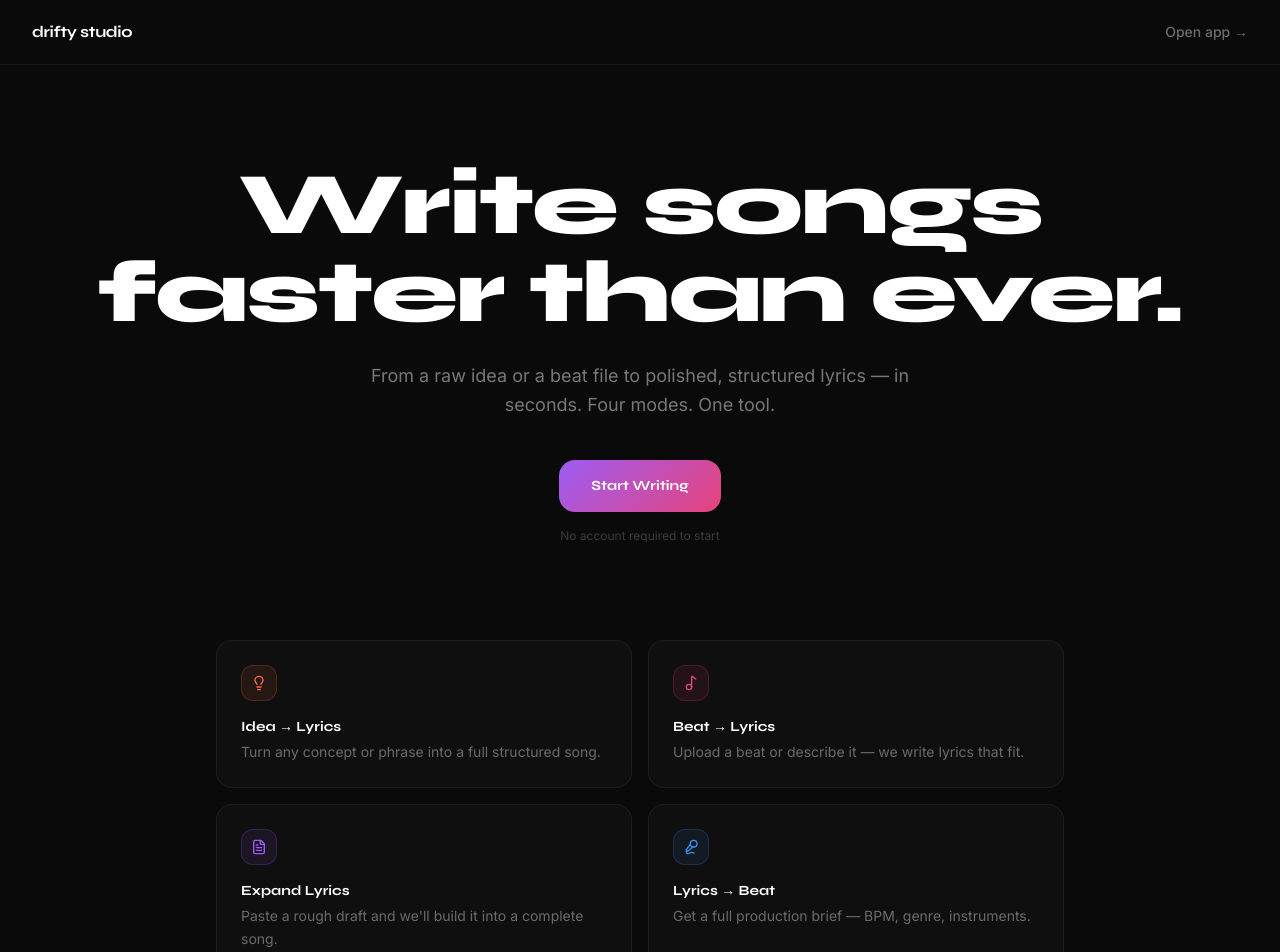
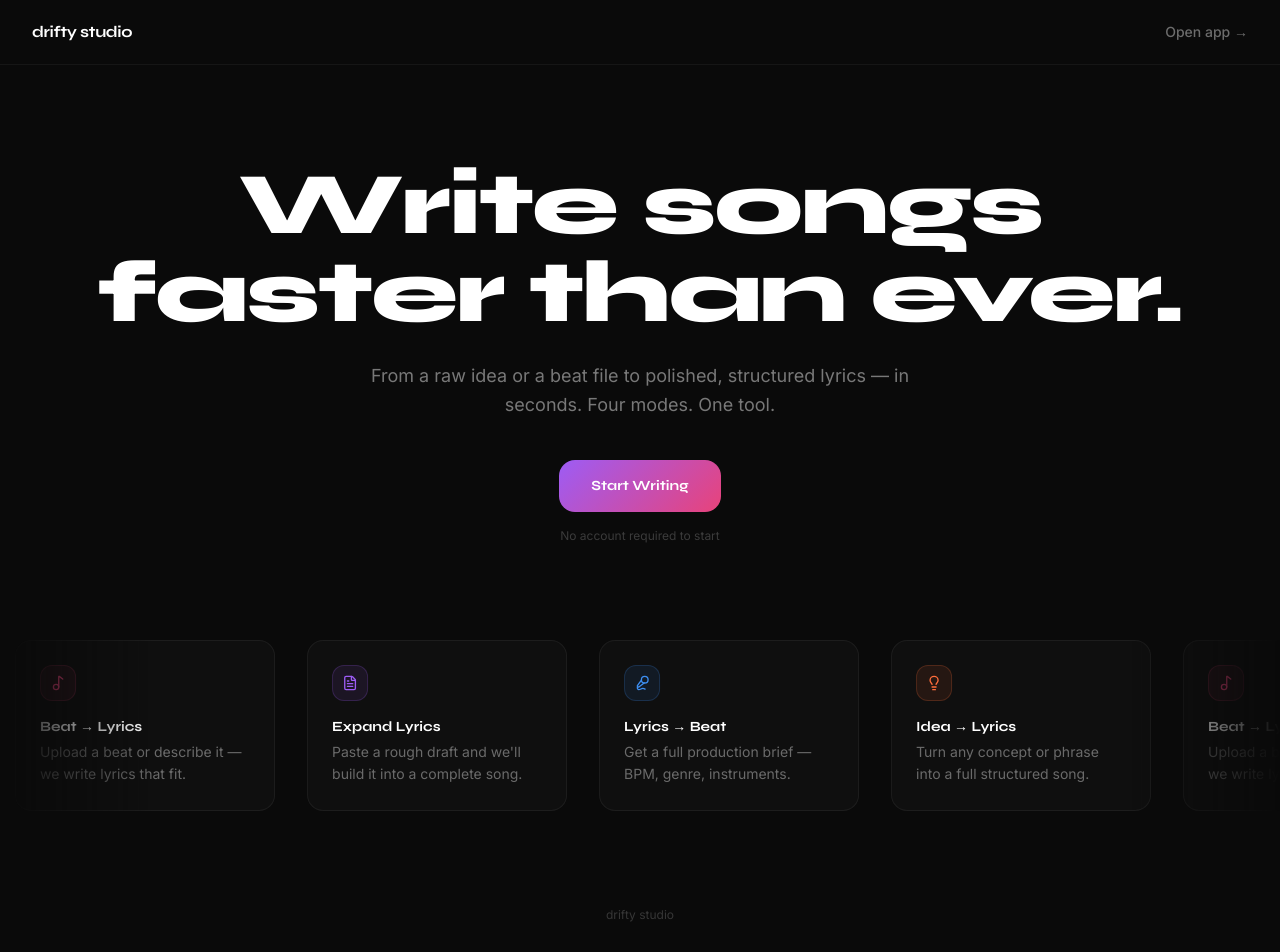
Before and after one commit to say3u/ghost-songwriter, a Next.js app: page / in a window 1280 px wide. Shown: the top 952 px of the page. Built offline with nearby package versions, Linux system fonts and the light colour scheme.

Commit message:
Replace feature grid with infinite horizontal marquee

```diff
--- a/app/globals.css
+++ b/app/globals.css
@@ -46,3 +46,19 @@
   to   { opacity: 1; transform: translateY(0); }
 }
 .fade-up { animation: fadeUp 0.3s ease forwards; }
+
+@keyframes marquee {
+  from { transform: translateX(0); }
+  to   { transform: translateX(-50%); }
+}
+.marquee-track {
+  display: flex;
+  width: max-content;
+  animation: marquee 22s linear infinite;
+}
+.marquee-track:hover { animation-play-state: paused; }
+.marquee-wrap {
+  overflow: hidden;
+  mask-image: linear-gradient(to right, transparent, black 12%, black 88%, transparent);
+  -webkit-mask-image: linear-gradient(to right, transparent, black 12%, black 88%, transparent);
+}
--- a/app/page.tsx
+++ b/app/page.tsx
@@ -56,14 +56,19 @@
         </p>
       </section>
 
-      {/* Feature grid */}
-      <section className="px-6 pb-24 max-w-4xl mx-auto w-full">
-        <div className="grid grid-cols-1 sm:grid-cols-2 gap-4">
-          {FEATURES.map(({ icon: Icon, label, desc, color }) => (
+      {/* Feature marquee */}
+      <section className="pb-24 w-full marquee-wrap">
+        <div className="marquee-track gap-4 px-4">
+          {[...FEATURES, ...FEATURES].map(({ icon: Icon, label, desc, color }, i) => (
             <div
-              key={label}
-              className="rounded-2xl p-6 transition-all"
-              style={{ background: "#0f0f0f", border: "1px solid rgba(255,255,255,0.06)" }}
+              key={i}
+              className="rounded-2xl p-6 flex-none"
+              style={{
+                width: 260,
+                background: "#0f0f0f",
+                border: "1px solid rgba(255,255,255,0.06)",
+                marginRight: "1rem",
+              }}
             >
               <div
                 className="w-9 h-9 rounded-xl flex items-center justify-center mb-4"
```
